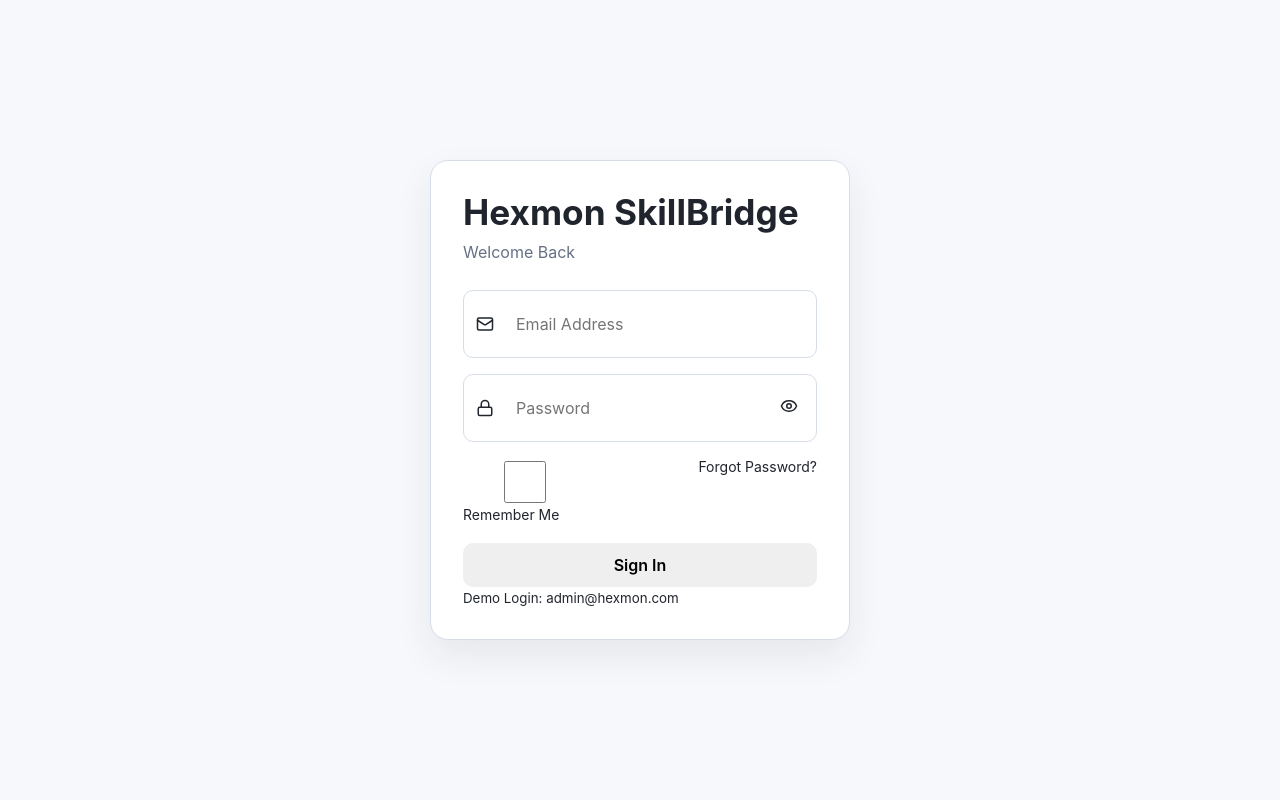
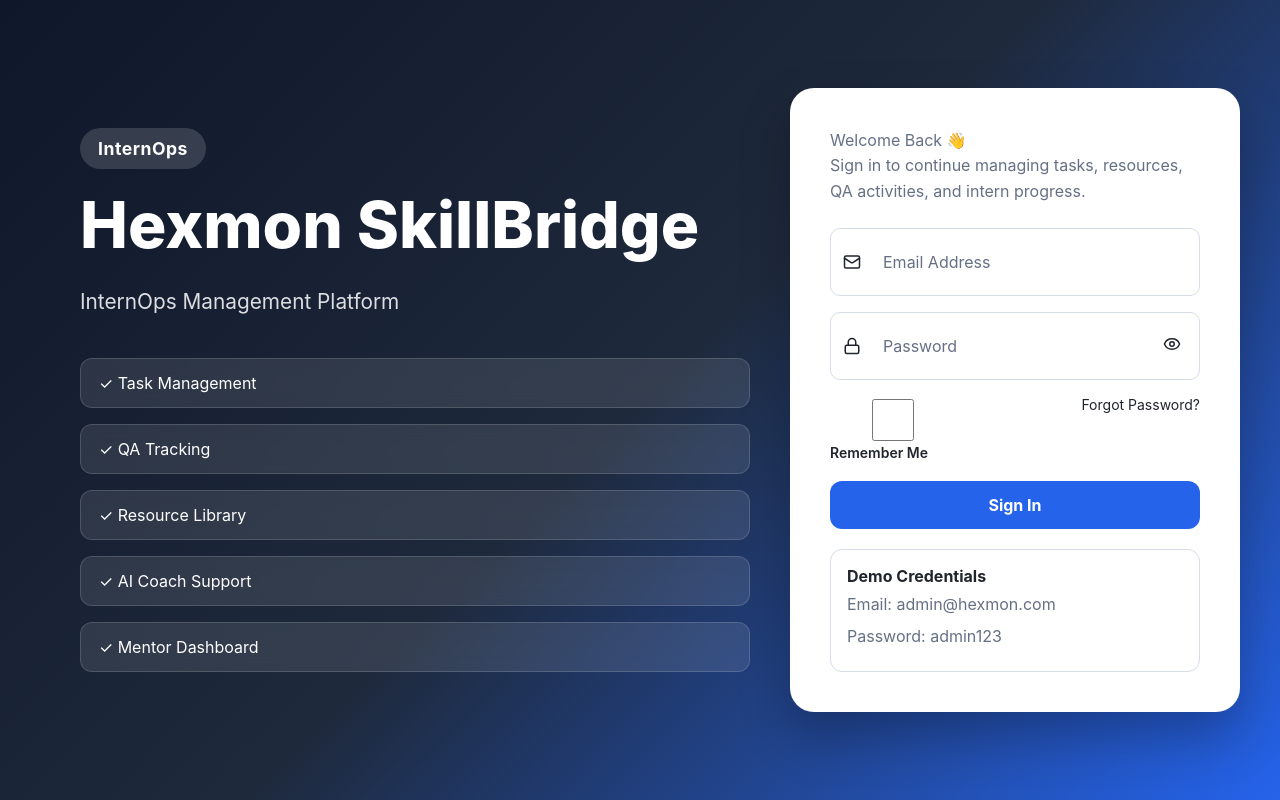
Before and after one commit to Hexmon/hexmon-skillbridge-internops, a React (Vite) app in the folder frontend/: page / in a window 1280 px wide. Built offline with nearby package versions, Linux system fonts and the light colour scheme; no server answers.

Commit message:
Enhance AI Coach UI and styling

```diff
--- a/frontend/src/App.tsx
+++ b/frontend/src/App.tsx
@@ -10,6 +10,7 @@ import {
   MessagesSquare,
   Users,
 } from "lucide-react";
+
 import { AppShell } from "./components/AppShell";
 import { AiCoachPage } from "./pages/AiCoachPage";
 import { LoginPage } from "./pages/LoginPage";
@@ -21,6 +22,7 @@ import { MentorDashboardPage } from "./pages/MentorDashboardPage";
 import { QaCenterPage } from "./pages/QaCenterPage";
 import { ResourcesPage } from "./pages/ResourcesPage";
 import { TasksPage } from "./pages/TasksPage";
+
 import type { NavItem } from "./types";
 
 const navItems: NavItem[] = [
@@ -36,35 +38,49 @@ const navItems: NavItem[] = [
 ];
 
 export default function App() {
-  const [activePage, setActivePage] = useState<NavItem["id"]>("home");
+  const [activePage, setActivePage] =
+    useState<NavItem["id"]>("home");
+
   const [isLoggedIn, setIsLoggedIn] =
     useState(
-      localStorage.getItem(
-        "isLoggedIn"
-      ) === "true"
+      localStorage.getItem("isLoggedIn") === "true"
     );
 
   const page = useMemo(() => {
     switch (activePage) {
       case "dashboard":
         return <DashboardPage />;
+
       case "resources":
         return <ResourcesPage />;
+
       case "tasks":
         return <TasksPage />;
+
       case "updates":
         return <DailyUpdatesPage />;
+
       case "ai":
         return <AiCoachPage />;
+
       case "qa":
         return <QaCenterPage />;
+
       case "mentor":
         return <MentorDashboardPage />;
+
       case "docs":
         return <DocsHubPage />;
+
       case "home":
       default:
-        return <HomePage onOpenDashboard={() => setActivePage("dashboard")} />;
+        return (
+          <HomePage
+            onOpenDashboard={() =>
+              setActivePage("dashboard")
+            }
+          />
+        );
     }
   }, [activePage]);
 
@@ -72,7 +88,11 @@ export default function App() {
     return (
       <LoginPage
         onLogin={() => {
-          localStorage.setItem("isLoggedIn", "true");
+          localStorage.setItem(
+            "isLoggedIn",
+            "true"
+          );
+
           setIsLoggedIn(true);
         }}
       />
@@ -85,7 +105,19 @@ export default function App() {
       navItems={navItems}
       onNavigate={setActivePage}
       onLogout={() => {
-        localStorage.removeItem("isLoggedIn");
+        localStorage.removeItem(
+          "isLoggedIn"
+        );
+
+        const savedTheme =
+          localStorage.getItem("theme") ||
+          "light";
+
+        document.documentElement.setAttribute(
+          "data-theme",
+          savedTheme
+        );
+
         setIsLoggedIn(false);
       }}
     >
--- a/frontend/src/components/AppShell.tsx
+++ b/frontend/src/components/AppShell.tsx
@@ -113,7 +113,7 @@ export function AppShell({
           <span>InternOps starter scaffold</span>
 
           <div className="topbar-actions">
-            <GlobalSearch placeholder="Search..." />
+            <GlobalSearch />
 
             <a
               href="http://localhost:8000/docs"
--- a/frontend/src/pages/LoginPage.tsx
+++ b/frontend/src/pages/LoginPage.tsx
@@ -30,12 +30,34 @@ export function LoginPage({
 
   return (
     <div className="login-page">
-      <div className="login-card">
+
+      <div className="login-left">
+        <div className="logo-badge">
+           InternOps
+        </div>
 
         <h1>Hexmon SkillBridge</h1>
 
-        <p>
-          Welcome Back
+        <p className="login-tagline">
+          InternOps Management Platform
+        </p>
+
+        <div className="feature-list">
+          <div>✓ Task Management</div>
+          <div>✓ QA Tracking</div>
+          <div>✓ Resource Library</div>
+          <div>✓ AI Coach Support</div>
+          <div>✓ Mentor Dashboard</div>
+        </div>
+      </div>
+
+      <div className="login-card">
+
+        <p className="login-subtitle">
+          Welcome Back 👋
+          <br />
+          Sign in to continue managing tasks,
+          resources, QA activities, and intern progress.
         </p>
 
         <form onSubmit={handleSubmit}>
@@ -110,10 +132,12 @@ export function LoginPage({
           </button>
         </form>
 
-        <small>
-          Demo Login:
-          admin@hexmon.com
-        </small>
+        <div className="demo-box">
+          <strong>Demo Credentials</strong>
+
+          <p>Email: admin@hexmon.com</p>
+          <p>Password: admin123</p>
+        </div>
 
       </div>
     </div>
--- a/frontend/src/styles/global.css
+++ b/frontend/src/styles/global.css
@@ -112,9 +112,16 @@ a:hover {
   min-width: 0;
 }
 
+[data-theme="dark"] .topbar {
+  background: #111827;
+}
+
+[data-theme="light"] .topbar {
+  background: rgba(255, 255, 255, 0.86);
+}
+
 .topbar {
   align-items: center;
-  background: rgba(255, 255, 255, 0.86);
   border-bottom: 1px solid var(--color-border);
   display: flex;
   justify-content: space-between;
@@ -125,11 +132,13 @@ a:hover {
   z-index: 5;
 }
 
-.topbar span {
-  color: var(--color-muted);
-  font-weight: 700;
+[data-theme="dark"] .topbar span {
+  color: #ffffff;
 }
 
+[data-theme="light"] .topbar span {
+  color: #1e293b;
+}
 .page-content {
   margin: 0 auto;
   max-width: 1180px;
@@ -366,10 +375,10 @@ p {
 select,
 input,
 textarea {
-  background: #ffffff;
+  color: var(--color-text);
+  background: var(--color-surface);
   border: 1px solid var(--color-border);
   border-radius: var(--radius-control);
-  color: var(--color-text);
   min-height: 42px;
   padding: 10px 12px;
   width: 100%;
@@ -390,10 +399,16 @@ textarea {
 .toolbar input {
   width: 100%;
   max-width: 100%;
-  background: #ffffff;
+
+  background: var(--color-surface);
+  color: var(--color-text);
+
   border: 1px solid var(--color-border);
+
   border-radius: var(--radius-control);
+
   padding: 12px 14px;
+
   transition: all 0.2s ease;
 }
 
@@ -403,6 +418,30 @@ textarea {
   box-shadow: 0 0 0 3px var(--color-blue-soft);
 }
 
+/* Placeholder color rules (fix placeholder text visibility) */
+input::placeholder,
+textarea::placeholder {
+  color: #3c4c62;
+  opacity: 1;
+}
+
+input::placeholder,
+textarea::placeholder {
+  color: var(--color-muted);
+  opacity: 1;
+}
+
+[data-theme="dark"] input::placeholder,
+[data-theme="dark"] textarea::placeholder {
+  color: #cbd5e1;
+}
+
+[data-theme="dark"] select,
+[data-theme="dark"] option,
+[data-theme="dark"] select option {
+  background: #1e293b;
+  color: #ffffff;
+}
 textarea {
   resize: vertical;
 }
@@ -427,8 +466,9 @@ textarea {
   padding: 18px;
 }
 
-.form-panel label {
-  font-weight: 800;
+label {
+  color: var(--color-text);
+  font-weight: 600;
 }
 
 .clean-list {
@@ -558,10 +598,16 @@ input[type="range"] {
 }
 
 .secondary-action {
-  background: #ffffff;
+  background: var(--color-surface);
+  color: var(--color-text);
+
   border: 1px solid var(--color-border);
   border-radius: var(--radius-control);
+
   min-height: 42px;
+
+  padding: 0 14px;
+
   cursor: pointer;
   font-weight: 700;
 }
@@ -621,6 +667,14 @@ input[type="range"] {
   background: transparent;
   color: var(--color-text);
   width: 180px;
+}
+
+input,
+select,
+textarea {
+  background: var(--color-surface);
+  color: var(--color-text);
+  border: 1px solid var(--color-border);
 }
 
 .search-dropdown {
@@ -782,18 +836,14 @@ input[type="range"] {
   }
 }
 
-.dark-theme select {
-  color: #111827;
+body.dark-theme select {
+  background: #1e293b;
+  color: #ffffff;
 }
 
-.dark-theme option {
-  color: #111827;
-  background: #ffffff;
-}
-
-select option {
-  background: white;
-  color: black;
+body.dark-theme option {
+  background: #1e293b;
+  color: #ffffff;
 }
 
 .activity-timeline {
@@ -844,28 +894,76 @@ select option {
 .login-page {
   min-height: 100vh;
 
+  display: grid;
+  grid-template-columns: 1fr 450px;
+
+  background: linear-gradient(
+    135deg,
+    #0f172a 0%,
+    #1e293b 50%,
+    #2563eb 100%
+  );
+
+  padding: 40px;
+  align-items: center;
+}
+
+.login-left {
+  color: white;
+
   display: flex;
-  align-items: center;
+  flex-direction: column;
   justify-content: center;
 
-  padding: 24px;
+  padding: 40px;
+}
 
-  background: var(--color-page);
+.login-left h1 {
+  font-size: 4rem;
+  font-weight: 800;
+  color: #ffffff;
+}
+
+.login-tagline {
+  font-size: 1.3rem;
+  margin-top: 12px;
+  color: rgba(255,255,255,0.85);
+}
+
+.feature-list {
+  margin-top: 40px;
+
+  display: flex;
+  flex-direction: column;
+  gap: 16px;
+}
+
+.feature-list div {
+  background: rgba(255,255,255,0.1);
+  color: #ffffff;
+
+  padding: 14px 18px;
+
+  border-radius: 12px;
+
+  backdrop-filter: blur(8px);
+
+  border: 1px solid rgba(255,255,255,0.15);
 }
 
 .login-card {
-  width: 100%;
-  max-width: 420px;
-
   background: var(--color-surface);
 
-  border: 1px solid var(--color-border);
+  border-radius: 24px;
 
-  border-radius: 18px;
+  padding: 40px;
 
-  padding: 32px;
+  color: var(--color-text);
 
-  box-shadow: var(--shadow-soft);
+  box-shadow:
+    0 25px 50px rgba(0,0,0,0.25);
+
+  align-self: center;
 }
 
 .login-card h1 {
@@ -874,6 +972,11 @@ select option {
 
 .login-card p {
   margin-bottom: 24px;
+}
+
+.login-subtitle {
+  margin-bottom: 24px;
+  line-height: 1.6;
 }
 
 .input-group {
@@ -913,13 +1016,160 @@ select option {
 
 .login-button {
   width: 100%;
-  padding: 12px;
+
+  padding: 14px;
 
   border: none;
 
-  border-radius: 10px;
+  border-radius: 12px;
+
+  background: #2563eb;
+
+  color: white;
+
+  font-weight: 700;
 
   cursor: pointer;
 
+  transition: 0.3s;
+}
+
+.login-button:hover {
+  transform: translateY(-2px);
+
+  background: #1d4ed8;
+}
+
+.logout-button {
+  background: var(--color-surface);
+  color: var(--color-text);
+
+  border: 1px solid var(--color-border);
+
+  padding: 10px 18px;
+
+  border-radius: 12px;
+
+  cursor: pointer;
+}
+
+.logo-badge {
+  width: fit-content;
+
+  padding: 10px 18px;
+
+  background: rgba(255,255,255,0.15);
+
+  border-radius: 999px;
+
+  margin-bottom: 20px;
+
+  color: white;
+
+  font-size: 1.1rem;
+  font-weight: 700;
+  letter-spacing: 0.5px;
+}
+
+.demo-box {
+  margin-top: 20px;
+
+  padding: 16px;
+
+  border: 1px solid var(--color-border);
+
+  border-radius: 12px;
+
+  background: var(--color-surface);
+}
+
+.demo-box p {
+  margin: 6px 0;
+}
+
+@media (max-width: 900px) {
+
+  .login-page {
+    grid-template-columns: 1fr;
+  }
+
+  .login-left {
+    display: none;
+  }
+}
+
+.ai-hero {
+  background: linear-gradient(135deg, var(--color-blue-soft), var(--color-surface));
+  border: 1px solid var(--color-border);
+  border-radius: var(--radius-card);
+  margin-bottom: 20px;
+  padding: 24px;
+}
+
+.ai-hero-content {
+  align-items: center;
+  display: flex;
+  gap: 16px;
+}
+
+.ai-hero-content h2 {
+  margin: 0 0 6px;
+}
+
+.ai-hero-content p {
+  margin: 0;
+}
+
+.ai-stats {
+  display: flex;
+  flex-wrap: wrap;
+  gap: 12px;
+  margin-bottom: 20px;
+}
+
+.ai-stats div {
+  background: var(--color-surface);
+  border: 1px solid var(--color-border);
+  border-radius: var(--radius-control);
+  font-weight: 700;
+  padding: 10px 16px;
+}
+
+.prompt-grid {
+  display: grid;
+  gap: 8px;
+  grid-template-columns: 1fr 1fr;
+}
+
+.prompt-grid button {
+  background: var(--color-surface);
+  border: 1px solid var(--color-border);
+  border-radius: var(--radius-control);
+  cursor: pointer;
   font-weight: 600;
+  padding: 10px 12px;
+  text-align: left;
+  transition: all 0.2s ease;
 }
+
+.prompt-grid button:hover {
+  background: var(--color-blue-soft);
+  border-color: var(--color-blue);
+  color: var(--color-blue);
+}
+
+.coach-header {
+  align-items: center;
+  display: flex;
+  gap: 12px;
+  margin-bottom: 4px;
+}
+
+.coach-header h2 {
+  margin: 0 0 2px;
+}
+
+.coach-header span {
+  color: var(--color-muted);
+  font-size: 0.85rem;
+}
--- a/frontend/src/styles/tokens.css
+++ b/frontend/src/styles/tokens.css
@@ -1,6 +1,7 @@
 :root {
   color-scheme: light;
   --color-page: #f7f8fb;
+  --color-background: var(--color-page);
   --color-surface: #ffffff;
   --color-surface-muted: #eef4f8;
   --color-text: #20242c;
@@ -24,6 +25,7 @@
   color-scheme: dark;
 
   --color-page: #0f172a;
+  --color-background: var(--color-page);
   --color-surface: #1e293b;
   --color-surface-muted: #334155;
 
```
Also changed, not shown: frontend/src/pages/AiCoachPage.tsx (+39 -5 lines).
